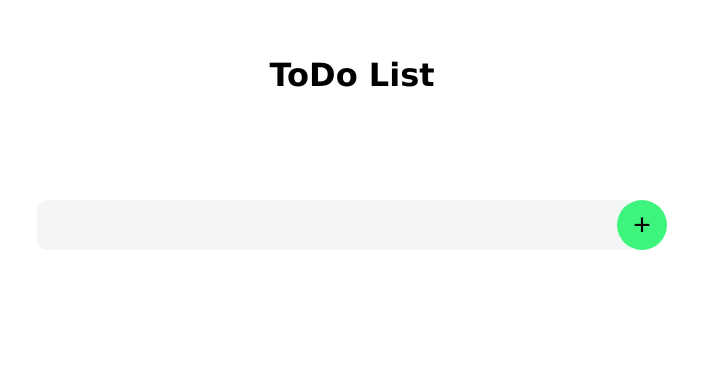
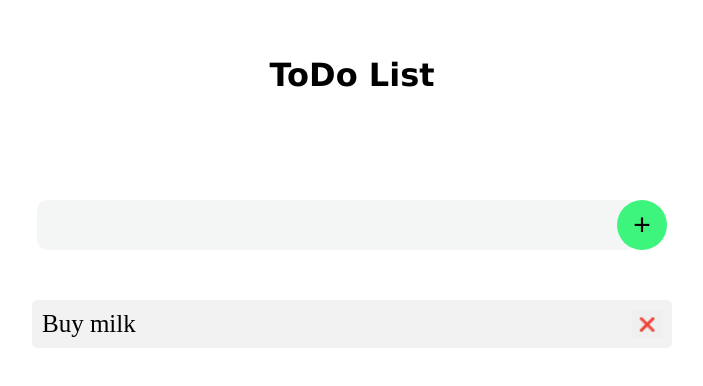
Before and after one commit to phillipbarlow/todo-list, a React (Create React App) app: page / in a window 1280 px wide. Shown: the top 386 px of the page, without its empty margins (288-991 px from the left). Built offline with nearby package versions, Linux system fonts and the light colour scheme; the HTML template or start-up script is replaced by a standard one.

Commit message:
added basic list functionality and styling

```diff
--- a/src/App.css
+++ b/src/App.css
@@ -1,3 +1,4 @@
+
 header{
   height:150px;
   display: flex;
@@ -29,3 +30,23 @@ header{
   background-color: rgb(61, 244, 125);
   font-size: 30px;
 }
+.todoList{
+  height: auto;
+  width:50%;
+  display: flex;
+  flex-direction: column;
+  margin: auto;
+  list-style-type: none;
+}
+.todoItem{
+  background-color: #f2f2f2;
+  padding: 10px;
+  font-size: 25px;
+  border-radius: 5px;
+  display: flex;
+  justify-content: space-between;
+}
+.deleteBtn{
+  border: none;
+  width:30px
+}
--- a/src/App.js
+++ b/src/App.js
@@ -2,12 +2,14 @@ import "./App.css";
 import { useState } from "react"
 import AddTodoForm from "./components/AddTodoForm";
 import Header  from "./components/Header";
+import TodoList from "./components/TodoList";
 function App() {
-  const [input, setInput] = useState()
+  const [todos, setTodos] = useState([{id:1,text:"Buy milk", completed:false}])
   return (
     <div className="App">
       <Header />
-      <AddTodoForm setInput={setInput}/>
+      <AddTodoForm setInput={setTodos}/>
+      <TodoList todos={todos}/>
     </div>
   );
 }
--- /dev/null
+++ b/src/components/TodoItem.js
@@ -0,0 +1,13 @@
+<link rel="stylesheet" href="https://cdnjs.cloudflare.com/ajax/libs/font-awesome/6.0.0/css/all.min.css" integrity="sha512-9usAa10IRO0HhonpyAIVpjrylPvoDwiPUiKdWk5t3PyolY1cOd4DSE0Ga+ri4AuTroPR5aQvXU9xC6qOPnzFeg==" crossorigin="anonymous" referrerpolicy="no-referrer" />
+export default function TodoItem({todo}){
+    return(
+        <>
+        <li className="todoItem">
+            {todo.text}
+            <button className="deleteBtn">
+                ❌
+            </button>
+        </li>
+        </>
+    )
+}
--- /dev/null
+++ b/src/components/TodoList.js
@@ -0,0 +1,9 @@
+import TodoItem from "./TodoItem";
+
+export default function TodoList({todos}){
+    return(
+        <ul className="todoList">
+            {todos.map((todo) =><TodoItem todo={todo}/>)}
+        </ul>
+    )
+}
```
